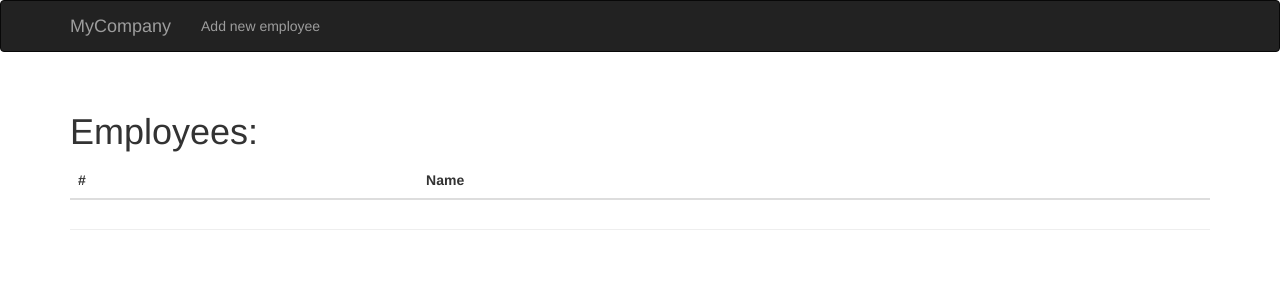
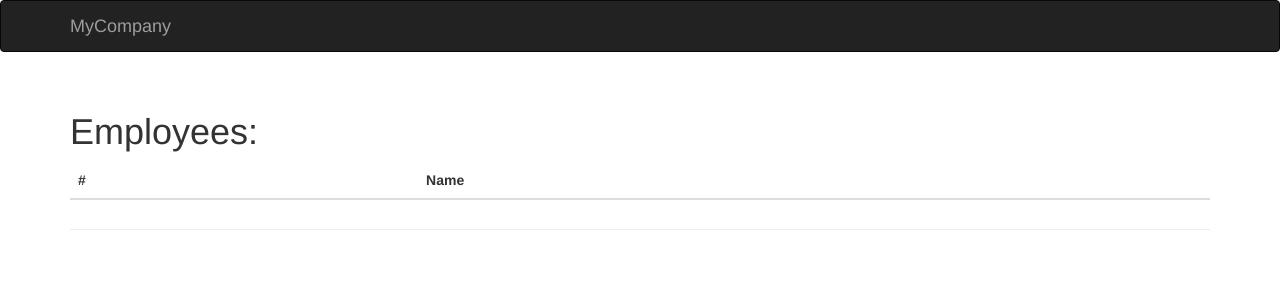
Before and after one commit to Cornslakes/Database-Project-WWI21DSB, a Flask app: page / in a window 1280 px wide. Shown: the top 300 px of the page. Run offline with Flask 3, Linux system fonts and the light colour scheme; lists and menus that the app fills with data are empty; some libraries are stand-ins or nearby versions.

```diff
--- a/templates/base.html
+++ b/templates/base.html
@@ -20,7 +20,7 @@
         </div>
         <div class="navbar-collapse collapse">
             <ul class="nav navbar-nav">
-                <li><a href="/add_employee">Add new employee</a></li>
+                <!-- <li><a href="/add_employee">Add new employee</a></li> -->
             </ul>
         </div>
     </div>
```
Also changed, not shown: app.py (line endings or trailing spaces), models.py (line endings or trailing spaces), 2 other files.
